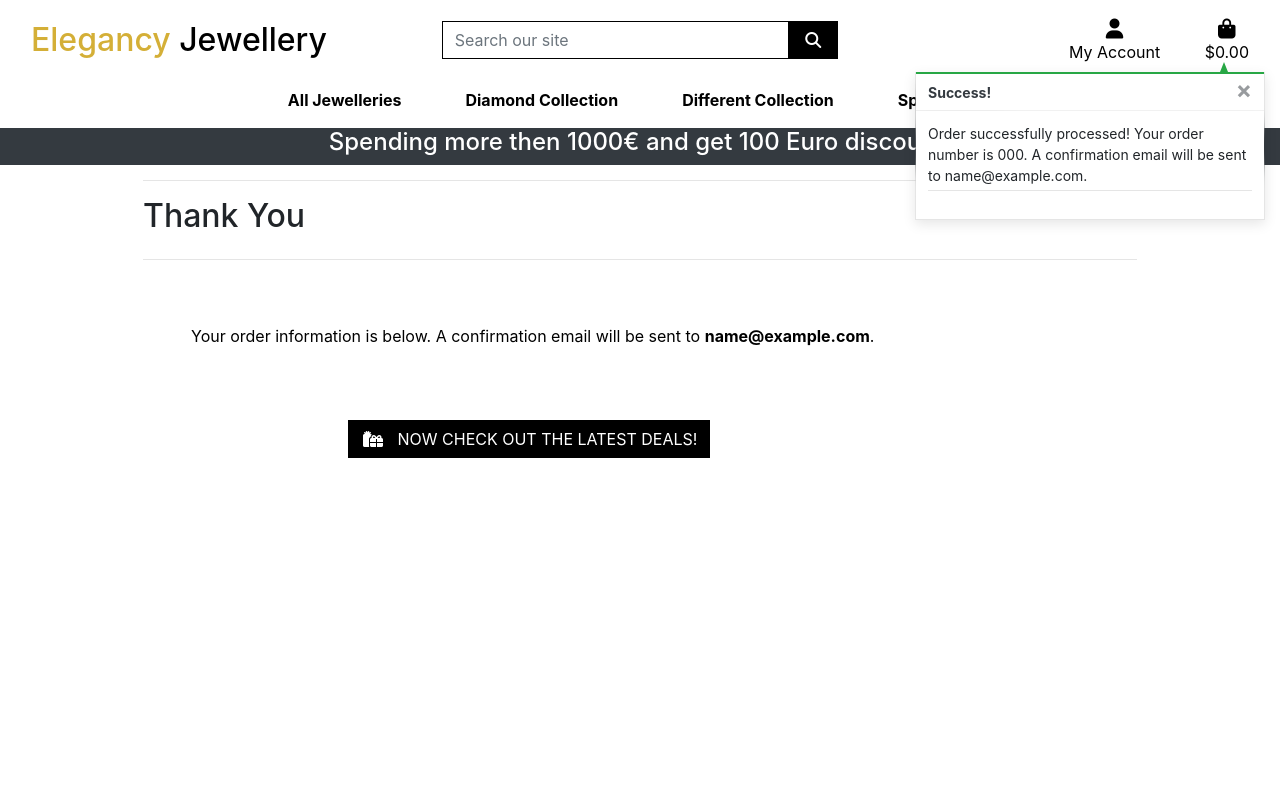
After one commit to Aliona83/project_j, a Django app: page /checkout/checkout_success/000 in a window 1280 px wide. The commit adds this page. Run offline with Django 3.2, Linux system fonts and the light colour scheme; tables that the repository leaves empty hold one stand-in row (values such as "Sample post"); some libraries are stand-ins or nearby versions.

Commit message:
Added checkout success logic

```diff
--- a/checkout/__init__.py
+++ b/checkout/__init__.py
@@ -0,0 +1 @@
+default_app_config = 'checkout.apps.CheckoutConfig'
--- a/checkout/models.py
+++ b/checkout/models.py
@@ -35,11 +35,11 @@ class Order(models.Model):
         Update grand total each time a line item is added,
         accounting for delivery costs.
         """
-        self.order_total = self.lineitems.aggregate(Sum('lineitem_total'))['lineitem_total__sum']
+        self.order_total = self.lineitems.aggregate(Sum('lineitem_total'))['lineitem_total__sum'] or 0
         if self.order_total > settings.DISCOUNT_PER_1000_EURO:
-            self.discount_apply = self.discount = (self.order_total // 1000 ) * settings.DISCOUNT_PER_1000_EURO
+            self.discount_apply = (self.order_total // 1000 ) * settings.DISCOUNT_PER_1000_EURO
         else:
-            self.discount_apply = self.discount = 0
+            self.discount_apply = 0
         self.grand_total = self.order_total - self.discount_apply
         self.save()
 
@@ -48,7 +48,8 @@ class Order(models.Model):
         Override the original save method to set the order number
         if it hasn't been set already.
         """
-        self.lineitem_total = self.product.price * self.quantity
+        if not self.order_number:
+            self.order_number = self._generate_order_number()
         super().save(*args, **kwargs)
 
 
--- a/checkout/signals.py
+++ b/checkout/signals.py
@@ -11,7 +11,7 @@ def update_on_save(sender, instance, created, **kwargs):
     instance.order.update_total()
 
 @receiver(post_delete, sender=OrderLineItem)
-def update_on_save(sender, instance, **kwargs):
+def update_on_delete(sender, instance, **kwargs):
     """
     Update order total on lineitem delete
     """
--- a/checkout/static/checkout/css/js/stripe_elements.js
+++ b/checkout/static/checkout/css/js/stripe_elements.js
@@ -50,7 +50,7 @@ form.addEventListener('submit', function(ev) {
     ev.preventDefault();
     card.update({ 'disabled': true});
     $('#submit-button').attr('disabled', true);
-    stripe.confirmCardPayment(clientSecret, {
+    stripe.confirmCardPayment(client_secret, {
         payment_method: {
             card: card,
         }
--- /dev/null
+++ b/checkout/templates/checkout/checkout_success.html
@@ -0,0 +1,42 @@
+{% extends "base.html" %}
+{% load static %}
+
+{% block extra_css %}
+    <link rel="stylesheet" href="{% static 'checkout/css/checkout.css' %}">
+{% endblock %}
+
+{% block page_header %}
+    <div class="container header-container">
+        <div class="row">
+            <div class="col"></div>
+        </div>
+    </div>
+{% endblock %}
+
+{% block content %}
+    <div class="overlay"></div>
+    <div class="container">
+        <div class="row">
+            <div class="col">
+                <hr>
+                <h2 class="logo-font mb-4">Thank You</h2>
+                <hr>
+                <p class=" p-5 text-black">Your order information is below. A confirmation email will be sent to <strong>{{ order.email }}</strong>.</p>
+            </div>
+        </div>
+
+        <div class="row">
+            <div class="col-12 col-lg-7"></div>
+        </div>
+        <div class="row">
+			<div class="col-12 col-lg-7 text-right">
+				<a href="{% url 'jewelleries:jewelleries' %}?category=new_arrivals,deals,clearance" class="btn btn-black rounded-0 my-2">
+					<span class="icon mr-2">
+						<i class="fas fa-gifts"></i>
+					</span>
+					<span class="text-uppercase">Now check out the latest deals!</span>
+				</a>
+			</div>
+		</div>
+    </div>
+{% endblock %}
--- a/checkout/urls.py
+++ b/checkout/urls.py
@@ -2,5 +2,6 @@ from django.urls import path
 from . import views
 
 urlpatterns = [
-    path('', views.checkout, name='checkout')
+    path('', views.checkout, name='checkout'),
+    path('checkout_success/<order_number>', views.checkout_success, name='checkout_success'),
 ]
--- a/checkout/views.py
+++ b/checkout/views.py
@@ -1,40 +1,114 @@
-from django.shortcuts import render
-
-# Create your views here.
-from django.shortcuts import render, redirect, reverse
+from django.shortcuts import render, redirect, reverse, get_object_or_404
 from django.contrib import messages
 from django.conf import settings
+
 from .forms import OrderForm
+from .models import Order, OrderLineItem
+from jewelleries.models import Jewellery
 from bag.contexts import bag_contents
 
 import stripe
 
+
 def checkout(request):
     stripe_public_key = settings.STRIPE_PUBLIC_KEY
     stripe_secret_key = settings.STRIPE_SECRET_KEY
-    bag = request.session.get('bag', {})
-    if not bag:
-        messages.error(request, "There's nothing in your bag at the moment")
-        return redirect(reverse('products'))
 
-    current_bag = bag_contents(request)
-    total = current_bag['grand_total']
-    stripe_total = round(total * 100)
-    stripe.api_key = stripe_secret_key
-    intent = stripe.PaymentIntent.create(
-        amount = stripe_total, currency = settings.STRIPE_CURRENCY,
-    )
+    if request.method == 'POST':
+        bag = request.session.get('bag', {})
 
+        form_data = {
+            'full_name': request.POST['full_name'],
+            'email': request.POST['email'],
+            'phone_number': request.POST['phone_number'],
+            'country': request.POST['country'],
+            'postcode': request.POST['postcode'],
+            'town_or_city': request.POST['town_or_city'],
+            'street_address1': request.POST['street_address1'],
+            'street_address2': request.POST['street_address2'],
+            'county': request.POST['county'],
+        }
+        order_form = OrderForm(form_data)
+        if order_form.is_valid():
+            order = order_form.save()
+            for item_id, item_data in bag.items():
+                try:
+                    jewelleries = Jewellery.objects.get(id=item_id)
+                    if isinstance(item_data, int):
+                        order_line_item = OrderLineItem(
+                            order=order,
+                            product=jewelleries,
+                            quantity=item_data,
+                        )
+                        order_line_item.save()
+                    else:
+                        for size, quantity in item_data['items_by_size'].items():
+                            order_line_item = OrderLineItem(
+                                order=order,
+                                product=jewelleries,
+                                quantity=quantity,
+                            )
+                            order_line_item.save()
+                except Jewellery.DoesNotExist:
+                    messages.error(request, (
+                        "One of the products in your bag wasn't found in our database. "
+                        "Please call us for assistance!")
+                    )
+                    order.delete()
+                    return redirect(reverse('view_bag'))
 
-    order_form = OrderForm()
+            request.session['save_info'] = 'save-info' in request.POST
+            return redirect(reverse('checkout_success', args=[order.order_number]))
+        else:
+            messages.error(request, 'There was an error with your form. \
+                Please double check your information.')
+    else:
+        bag = request.session.get('bag', {})
+        if not bag:
+            messages.error(request, "There's nothing in your bag at the moment")
+            return redirect(reverse('products'))
+
+        current_bag = bag_contents(request)
+        total = current_bag['grand_total']
+        stripe_total = round(total * 100)
+        stripe.api_key = stripe_secret_key
+        intent = stripe.PaymentIntent.create(
+            amount=stripe_total,
+            currency=settings.STRIPE_CURRENCY,
+        )
+
+        order_form = OrderForm()
+
     if not stripe_public_key:
-        messages.warming(request,'Stripe public key is missing. Did you forgot to set it in your environment?')
+        messages.warning(request, 'Stripe public key is missing. \
+            Did you forget to set it in your environment?')
 
     template = 'checkout/checkout.html'
     context = {
         'order_form': order_form,
-         'stripe_public_key': stripe_public_key,
-         'client_secret': intent.client_secret,
+        'stripe_public_key': stripe_public_key,
+        'client_secret': intent.client_secret,
     }
 
     return render(request, template, context)
+
+
+def checkout_success(request, order_number):
+    """
+    Handle successful checkouts
+    """
+    save_info = request.session.get('save_info')
+    order = get_object_or_404(Order, order_number=order_number)
+    messages.success(request, f'Order successfully processed! \
+        Your order number is {order_number}. A confirmation \
+        email will be sent to {order.email}.')
+
+    if 'bag' in request.session:
+        del request.session['bag']
+
+    template = 'checkout/checkout_success.html'
+    context = {
+        'order': order,
+    }
+
+    return render(request, template, context)
--- a/static/css/base.css
+++ b/static/css/base.css
@@ -196,7 +196,7 @@ a.category-badge > span.badge:hover {
   }
 
   /* fixed top navbar only on medium and up */
-  @media (min-width: 992px) {
+  @media (min-width: 892px) {
       .fixed-top-desktop-only {
           position: fixed;
           top: 0;
```
